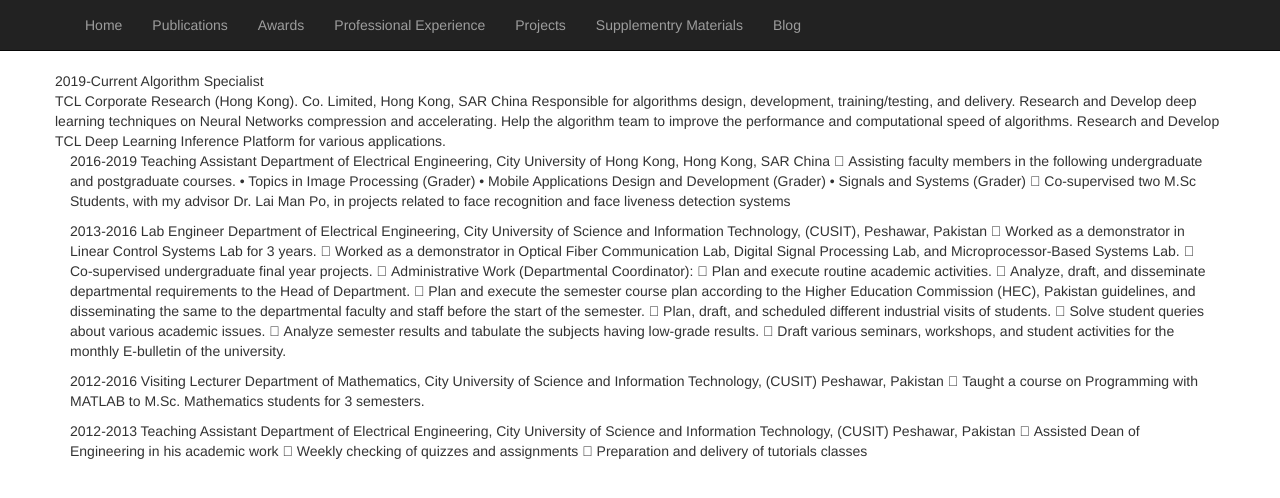
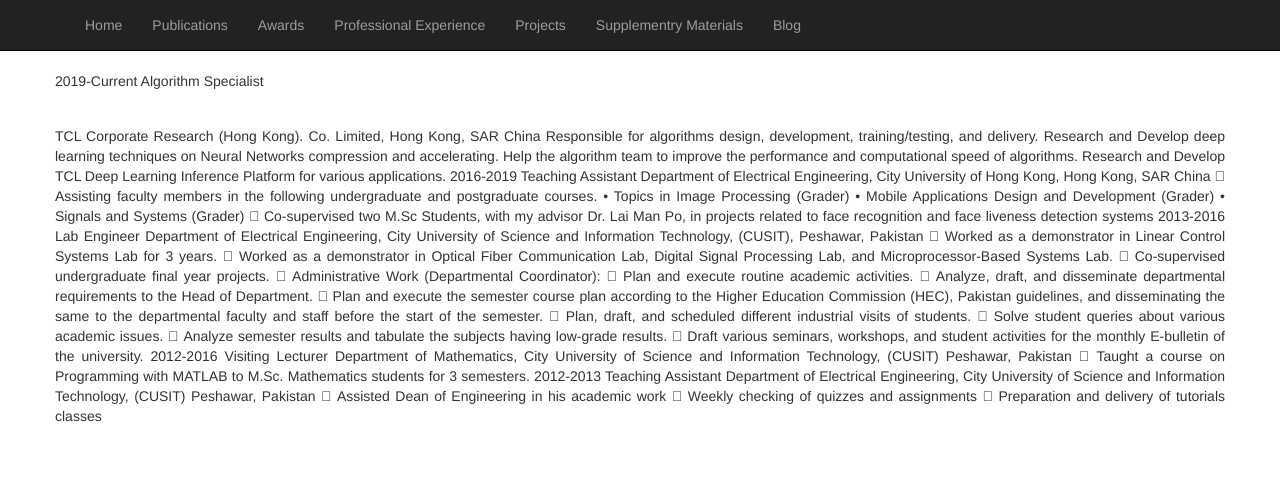
Before and after one commit to yasar-rehman/yasar, a Jekyll site: the page built from experience.md, in a window 1280 px wide. Shown: the top 498 px of the page. Built offline with Jekyll 4.4.1, drawn with Linux system fonts in a browser that asks for light colours.

Commit message:
Update experience.md

```diff
--- a/experience.md
+++ b/experience.md
@@ -8,13 +8,14 @@
  <div class="md-col-4 pull-left">
 2019-Current	Algorithm Specialist </div>
  <div class="md-col-8 pull-right">
-TCL Corporate Research (Hong Kong). Co. Limited, Hong Kong, SAR China
-Responsible for algorithms design, development, training/testing, and delivery.
-Research and Develop deep learning techniques on Neural Networks compression and accelerating.
-Help the algorithm team to improve the performance and computational speed of algorithms.
+      <div style="margin-top:3%; text-align:justify;">
+       TCL Corporate Research (Hong Kong). Co. Limited, Hong Kong, SAR China
+        Responsible for algorithms design, development, training/testing, and delivery.
+        Research and Develop deep learning techniques on Neural Networks compression and accelerating.
+        Help the algorithm team to improve the performance and computational speed of algorithms.
 Research and Develop TCL Deep Learning Inference Platform for various applications.
- </div>
-</div>
+
+
 2016-2019	Teaching Assistant
  Department of Electrical Engineering, City University of Hong Kong, Hong Kong, SAR China
 	Assisting faculty members in the following undergraduate and postgraduate courses.
@@ -46,3 +47,5 @@
 	Assisted Dean of Engineering in his academic work
 	Weekly checking of quizzes and assignments
 	Preparation and delivery of tutorials classes
+</div>
+</div>
```
